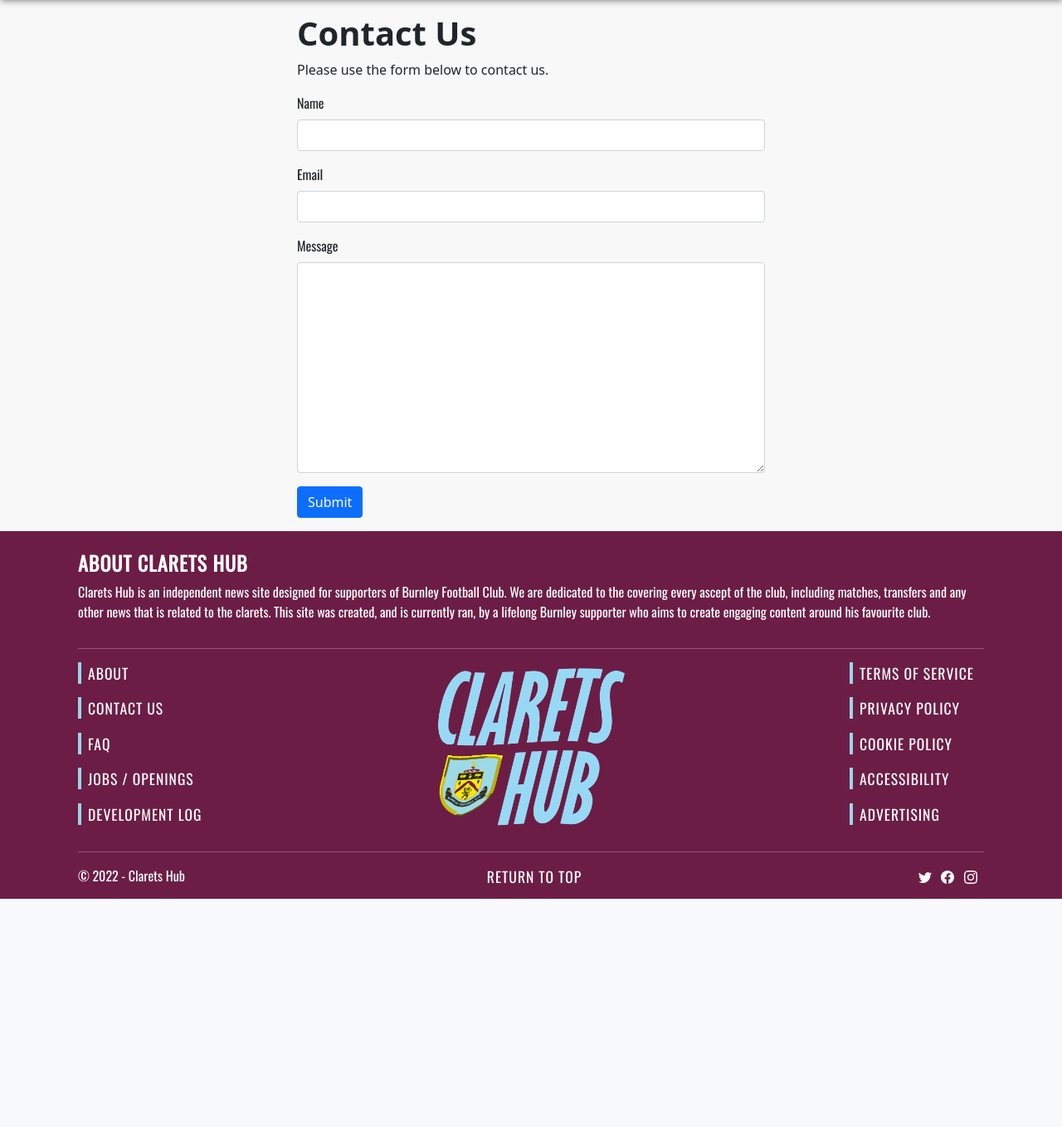
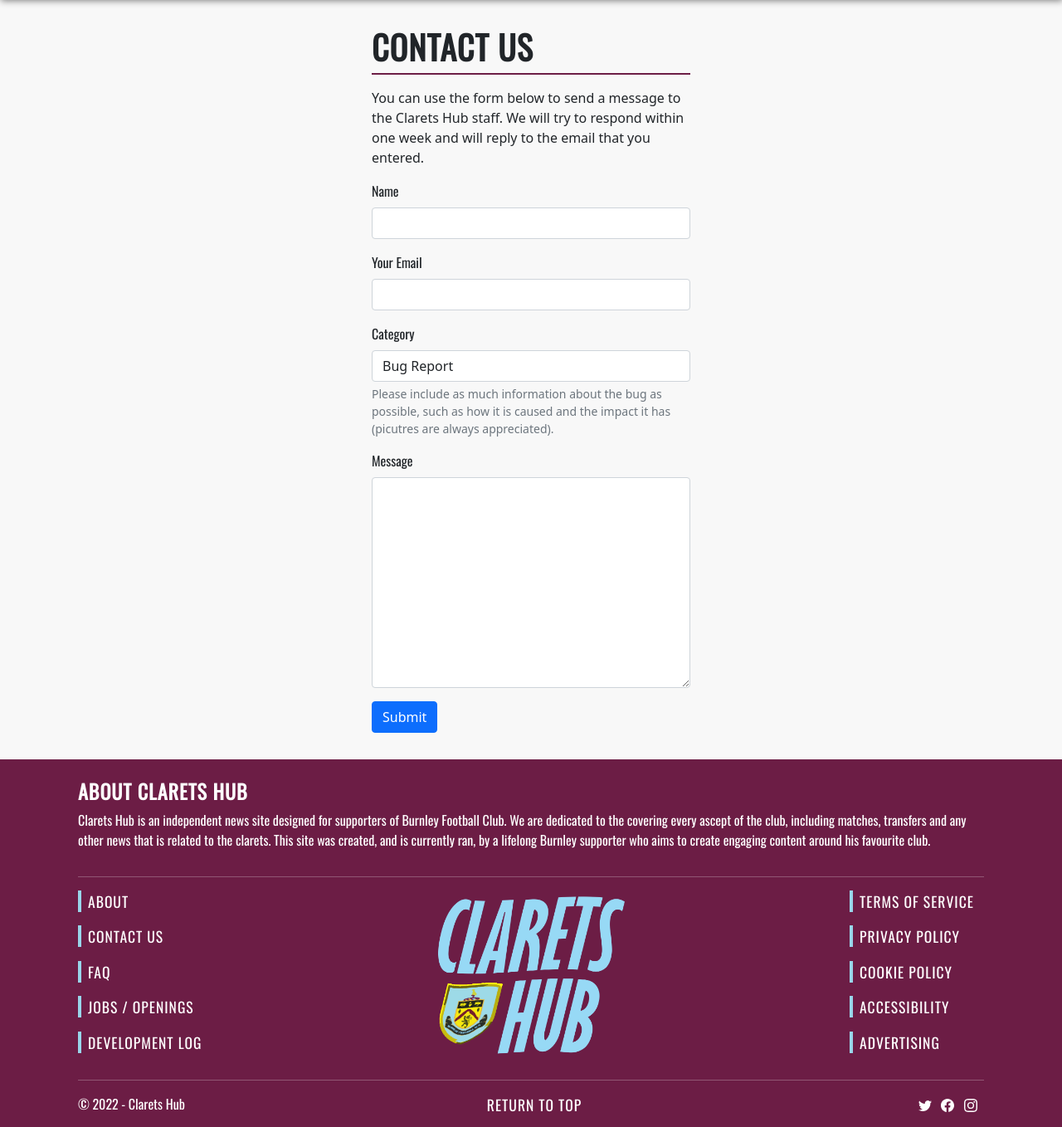
Before and after one commit to ethanbfc/claretshub, a Django app: page /contact/ in a window 1280 px wide. Shown: the part 110-1468 px from the top of the page at 83% size. Before the commit the page ends 1193 px from the top, so only its background shows below. Run offline with Django 4.2, Linux system fonts and the light colour scheme; some libraries are stand-ins or nearby versions.

Commit message:
feat: Add categories to contact form

```diff
--- a/home/forms.py
+++ b/home/forms.py
@@ -3,4 +3,6 @@ from django import forms
 class ContactForm(forms.Form):
     name = forms.CharField(max_length=50, widget=forms.TextInput(attrs={'class': 'form-control'}))
     email = forms.EmailField(max_length=255, widget=forms.TextInput(attrs={'class': 'form-control'}))
+    categories = [('Bug Report', 'Bug Report'), ('Question', 'Question'), ('Sponsor', 'Sponsor Clarets Hub'), ('Privacy / Data Request', 'Privacy / Data Request'), ('Other', 'Other')]
+    category = forms.ChoiceField(choices=categories, widget=forms.Select(attrs={'class': 'form-control'}))
     message = forms.CharField(widget=forms.Textarea(attrs={'class': 'form-control'}))
--- a/home/templates/contact.html
+++ b/home/templates/contact.html
@@ -1,7 +1,7 @@
 {% extends 'base.html' %}
 {% load static %}
 
-{% block title %}Contact Us{% endblock %}
+{% block title %}Contact Us - Clarets Hub{% endblock %}
 
 {% block head %}
 
@@ -13,11 +13,11 @@
 {% block content %}
 
 <div class="container p-3 m-0 border-0 main-container">
-    <div class="row justify-content-center">
-        <div class="col-lg-6">
-            <div class="container form-container">
-                <h1><b>Contact Us</b></h1>
+    <div class="row g-0 justify-content-center">
+        <div class="col-lg-4 col-12 p-3">
+            <div class="row g-0">
 
+                <!-- Alerts -->
                 {% if messages %}
                     {% for message in messages %}
                         <div class="alert alert-warning alert-dismissible fade show" id="alertMessage">
@@ -27,7 +27,9 @@
                     {% endfor %}
                 {% endif %}
 
-                <p>Please use the form below to contact us.</p>
+                <h1 class="title">Contact Us</h1>
+                <hr class="title-separator">
+                <p>You can use the form below to send a message to the Clarets Hub staff. We will try to respond within one week and will reply to the email that you entered.</p>
                 <form method="POST">
                     {% csrf_token %}
                     <div class="mb-3">
@@ -35,8 +37,13 @@
                         {{ form.name }}
                     </div>
                     <div class="mb-3">
-                        <label class="form-label">Email</label>
+                        <label class="form-label">Your Email</label>
                         {{ form.email }}
+                    </div>
+                    <div class="mb-3">
+                        <label class="form-label">Category</label>
+                        {{ form.category }}
+                        <div class="form-text" id="category_information"></div>
                     </div>
                     <div class="mb-3">
                         <label class="form-label">Message</label>
@@ -49,4 +56,30 @@
     </div>
 </div>
 
+<script type="text/javascript">
+    var category = document.getElementById("id_category");
+    category.addEventListener('change', categoryChange);
+    var category_information = document.getElementById("category_information");
+
+    function categoryChange(event) {
+        if (document.getElementById('id_category').value == "Bug Report") {
+            category_information.innerHTML = "Please include as much information about the bug as possible, such as how it is caused and the impact it has (picutres are always appreciated).";
+        }
+        else if (document.getElementById('id_category').value == "Sponsor") {
+            category_information.innerHTML = "Please include the name of your company and your preferred contact details so that we can further this discussion.";
+        }
+        else if (document.getElementById('id_category').value == "Privacy / Data Request") {
+            category_information.innerHTML = "Please specify your request as specifically as possible.";
+        }
+        else if (document.getElementById('id_category').value == "Other") {
+            category_information.innerHTML = "Use this category when your message doesn't fit any of the other categories.";
+        }
+        else {
+            category_information.innerHTML = "";
+        }
+    }
+
+    categoryChange();
+</script>
+
 {% endblock %}
```
